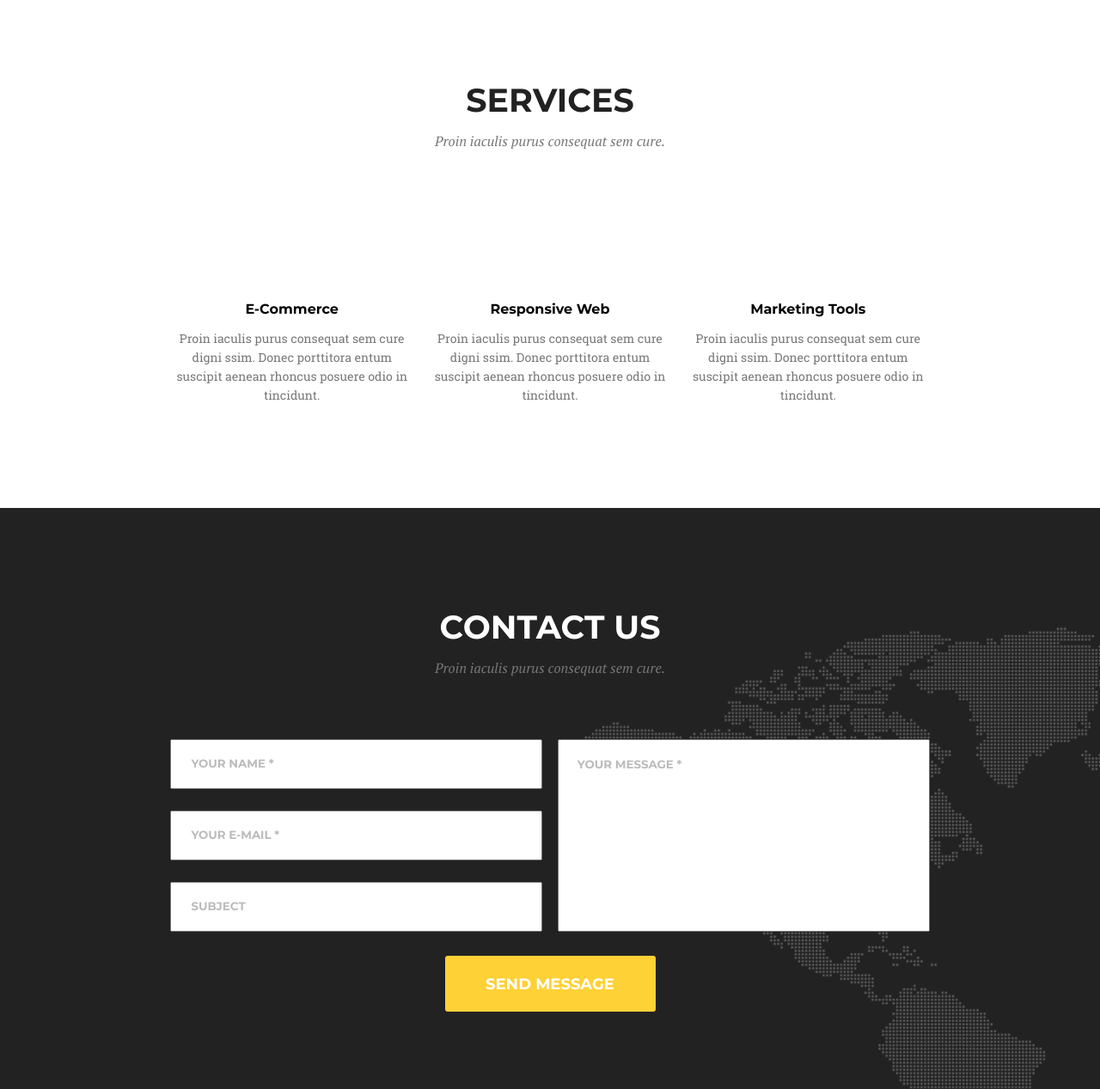
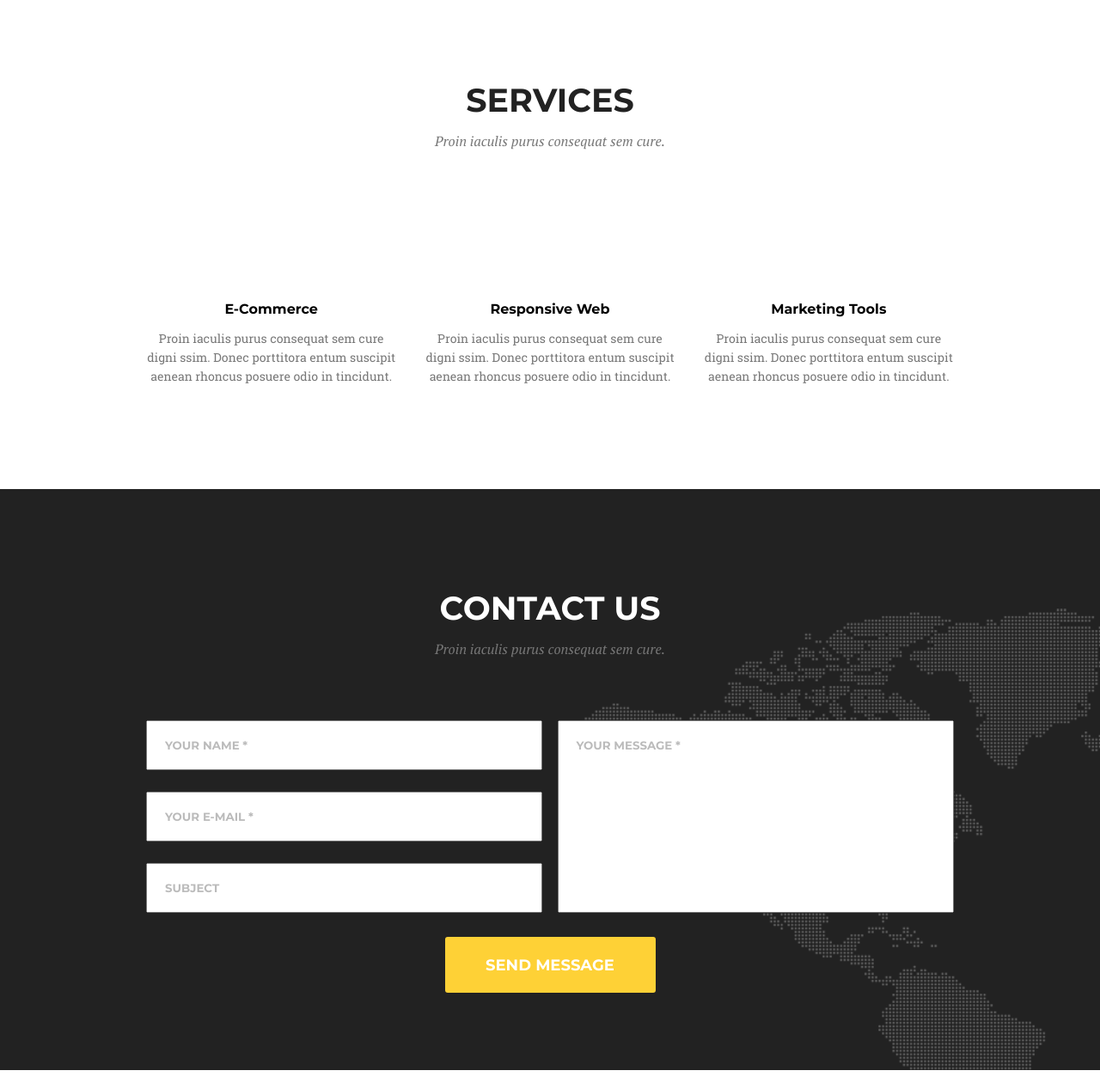
Before and after one commit to BondYuriy/goit-fe-course, a plain HTML site: page html-css/module-07-new/index.html in a window 1280 px wide. Shown: the part 729-1996 px from the top of the page at 86% size. After the commit the page ends 1974 px from the top, so only its background shows below. Drawn offline with Linux system fonts and the light colour scheme; files whose address does not match are found by name.

Commit message:
adds homework-07 fix

```diff
--- a/html-css/module-07-new/css/fonts.css
+++ b/html-css/module-07-new/css/fonts.css
@@ -1,7 +1,6 @@
 @font-face {
     font-family: 'Roboto Slab Regular';
-    src: url('../fonts/roboto-slab-latin-regular.woff') format('woff'),
-         url('../fonts/roboto-slab-latin-regular.woff2') format('woff2');
+    src: url('../fonts/roboto-slab-latin-regular.woff') format('woff');
     font-weight: 400;
     font-style: normal;
 }
--- a/html-css/module-07-new/css/styles.css
+++ b/html-css/module-07-new/css/styles.css
@@ -9,7 +9,7 @@
 }
 
 .main-header {
-    width: 69%;
+    width: 940px;
     margin: auto;
     padding: 45px 0 160px 0;
 }
@@ -97,8 +97,8 @@
     color: #424242;
 }
 
-main {
-    width: 69%;
+section {
+    width: 940px;
     margin: auto;
     padding: 120px 0;
 }
@@ -126,7 +126,7 @@ main {
 }
 
 .service-item {
-    flex: 0 0 32%;
+    flex: 0 0 31%;
 }
 
 .fa {
@@ -177,7 +177,7 @@ main {
 
 footer {
     padding: 120px 0 90px 0;
-    width: 69%;
+    width: 940px;
     margin: auto;
 }
 
@@ -223,9 +223,17 @@ footer {
 }
 
 textarea {
-    width: 49%;
+    flex: 0 0 49%;
     line-height: 52px;
     resize: none;
+}
+
+input,
+textarea {
+    font-family: 'Montserrat Bold', sans-serif;
+    font-weight: 700;
+    color: #424242;
+    padding-left: 20px;
 }
 
 input::placeholder,
@@ -234,7 +242,6 @@ textarea::placeholder {
     font-weight: 700;
     text-transform: uppercase;
     color: #bbbbbb;
-    padding-left: 20px;
 }
 
 input:focus::placeholder {
--- a/html-css/module-07-new/index.html
+++ b/html-css/module-07-new/index.html
@@ -41,7 +41,7 @@
             </div>
         </header>
     </div>
-    <main>
+    <section>
         <h2 class="main-title">Services</h2>
         <p class="main-text">Proin iaculis purus consequat sem cure.</p>
         <ul class="service-items">
@@ -61,7 +61,7 @@
                 <p>Proin iaculis purus consequat sem cure digni ssim. Donec porttitora entum suscipit aenean rhoncus posuere odio in tincidunt.</p>
             </li>
         </ul>
-    </main>
+    </section>
     <div class="footer-wrapper">
         <footer>
             <h2 class="footer-title">Contact Us</h2>
--- a/html-css/module-07/Contacts/css/styles.css
+++ b/html-css/module-07/Contacts/css/styles.css
@@ -181,6 +181,10 @@ td {
     padding-right: 0;
 }
 
+form {
+    position: relative;
+}
+
 textarea {
     resize: none;
 }
@@ -189,8 +193,9 @@ textarea {
     flex: 0 0 24%;
 }
 
-form {
+.input-group {
     position: relative;
+    margin-bottom: 15px;
 }
 
 input,
@@ -205,7 +210,6 @@ textarea {
 
 input:nth-last-child(-n+3) {
     margin: 0;
-    padding-left: 0;
 }
 
 input::-webkit-input-placeholder,
@@ -242,12 +246,9 @@ button[type="submit"] {
     font-size: 11px;
     color: #ff0000;
     position: absolute;
-    top: 8px;
-    right: 5px;
-}
-
-input[name="name"]: {
-    opacity: 0;
+    right: 0;
+    bottom: 50%;
+    transform: translateY(50%);
 }
 
 .footer-content {
```
Also changed, not shown: html-css/module-07/Contacts/index.html (+4 -3 lines).
